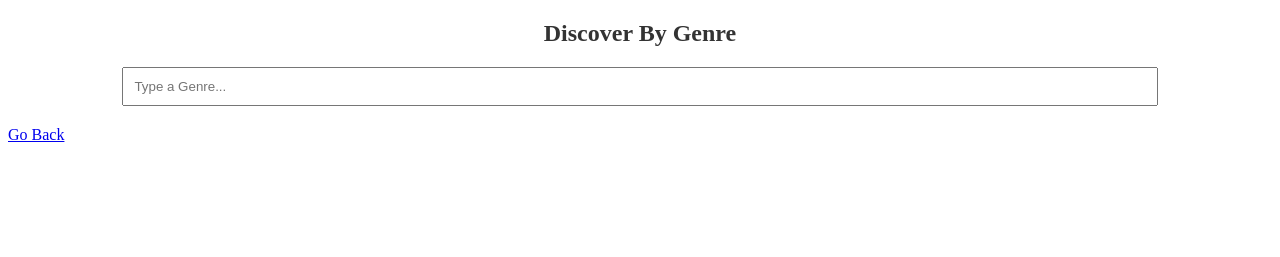
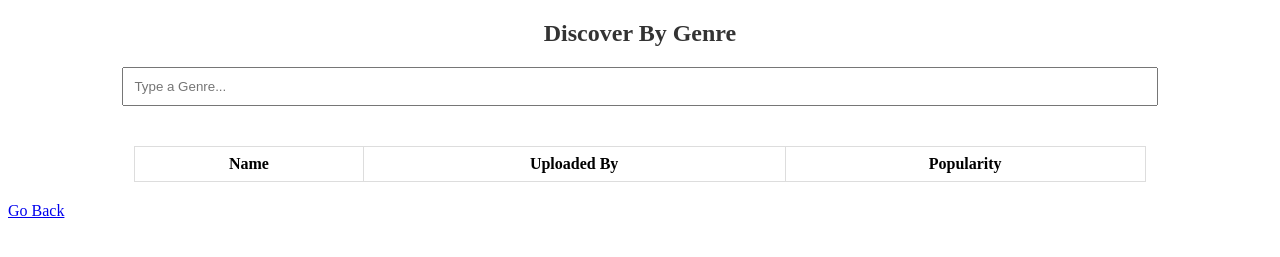
Before and after one commit to yale-cpsc-419-fa23/project-group-6, a Flask app: page /explore in a window 1280 px wide. Shown: the part 103-360 px from the top of the page. Run offline with Flask 3, Linux system fonts and the light colour scheme; the visitor is signed in with stand-in values (Sample User, id 1); data that the repository does not hold is empty.

Commit message:
Implement search by genre feature

```diff
--- a/app/models/song.py
+++ b/app/models/song.py
@@ -4,7 +4,6 @@ from sqlalchemy.sql.expression import func
 from app import db
 from app.models.user_song_create import UserSongCreate
 from app.models.genre import Genre
-
 
 class Song(db.Model):
     SongId = db.Column(db.Integer, primary_key=True)
--- a/app/views/static/explore.js
+++ b/app/views/static/explore.js
@@ -1,10 +1,25 @@
 $(document).ready(function() {
     const genreSearchInput = $("#genre-search");
     const genreResultsDiv = $("#genre-search-results");
+    const topSongsByGenreTable = $("#top-songs-by-genre tbody");
+    const topSongsByGenreTitle = $("#top-songs-by-genre-title");
 
     genreSearchInput.on("keyup", function() {
         const query = $(this).val();
-        fetchGenres(query);
+        if (query.length > 0) {
+            fetchGenres(query);
+            genreResultsDiv.show();
+        } else {
+            genreResultsDiv.empty().hide();
+        }
+    });
+
+    genreResultsDiv.on('click', 'p', function() {
+        const selectedGenre = $(this).text();
+        fetchTopSongsByGenre(selectedGenre);
+        topSongsByGenreTitle.text(`Top Songs in ${selectedGenre}`);
+        genreSearchInput.val(selectedGenre);
+        genreResultsDiv.empty().hide();
     });
 
     function fetchGenres(query) {
@@ -21,4 +36,25 @@ $(document).ready(function() {
             }
         });
     }
+
+    function fetchTopSongsByGenre(genre) {
+        $.get("/top-songs-by-genre", { genre: genre }, function(songs) {
+            topSongsByGenreTable.empty();
+            genreResultsDiv.hide(); // Hide the genre list
+
+            if (songs && songs.length > 0) {
+                songs.forEach(song => {
+                    topSongsByGenreTable.append(`
+                        <tr>
+                            <td>${song.name}</td>
+                            <td>${song.upload_user}</td>
+                            <td>${song.popularity}</td>
+                        </tr>
+                    `);
+                });
+            } else {
+                topSongsByGenreTable.append("<tr><td colspan='3'>No songs found in this genre.</td></tr>");
+            }
+        });
+    }
 });
--- a/app/views/static/exploreStyles.css
+++ b/app/views/static/exploreStyles.css
@@ -32,4 +32,25 @@
     margin-bottom: 20px;
 }
 
+#genre-search-results p {
+    cursor: pointer;
+    color: #007bff; /* Adjust the color as needed */
+}
+
+#genre-search-results p:hover {
+    text-decoration: underline;
+}
+
+#top-songs-by-genre {
+    width: 100%;
+    border-collapse: collapse;
+    text-align: center;
+}
+
+#top-songs-by-genre th, #top-songs-by-genre td {
+    border: 1px solid #ddd;
+    padding: 8px;
+}
+
 #top-songs tr:nth-child(even) {background-color: #f2f2f2;}
+#top-songs-by-genre tr:nth-child(even) {background-color: #f2f2f2;}
--- a/app/views/templates/explore.html
+++ b/app/views/templates/explore.html
@@ -23,7 +23,7 @@
                     {% for song in top_songs %}
                     <tr>
                         <td>{{ song.get_name() }}</td>
-                        <td>{{ song.get_creators()[0].get_user_name() }}</td>
+                        <td>{{ song.get_creators()[0].get_username() }}</td>
                         <td>{{ song.get_popularity() }}</td>
                     </tr>
                     {% endfor %}
@@ -38,6 +38,22 @@
                 <!-- Search results will be populated here -->
             </div>
         </div>
+
+        <h3 id="top-songs-by-genre-title" class="top-songs-title"></h3>
+        <div class="top-songs-container">
+            <table id="top-songs-by-genre">
+                <thead>
+                    <tr>
+                        <th>Name</th>
+                        <th>Uploaded By</th>
+                        <th>Popularity</th>
+                    </tr>
+                </thead>
+                <tbody>
+                    <!-- Populated dynamically by JavaScript -->
+                </tbody>
+            </table>
+        </div>
     </div>
 
     <a href="{{ url_for('main.home') }}" class="btn btn-secondary btn-block">Go Back</a>
```
Also changed, not shown: app/controllers/music_controller.py (+18 -2 lines), app/models/genre.py (+24 -11 lines), model_test.py (renamed from app/models/model_test.py).
